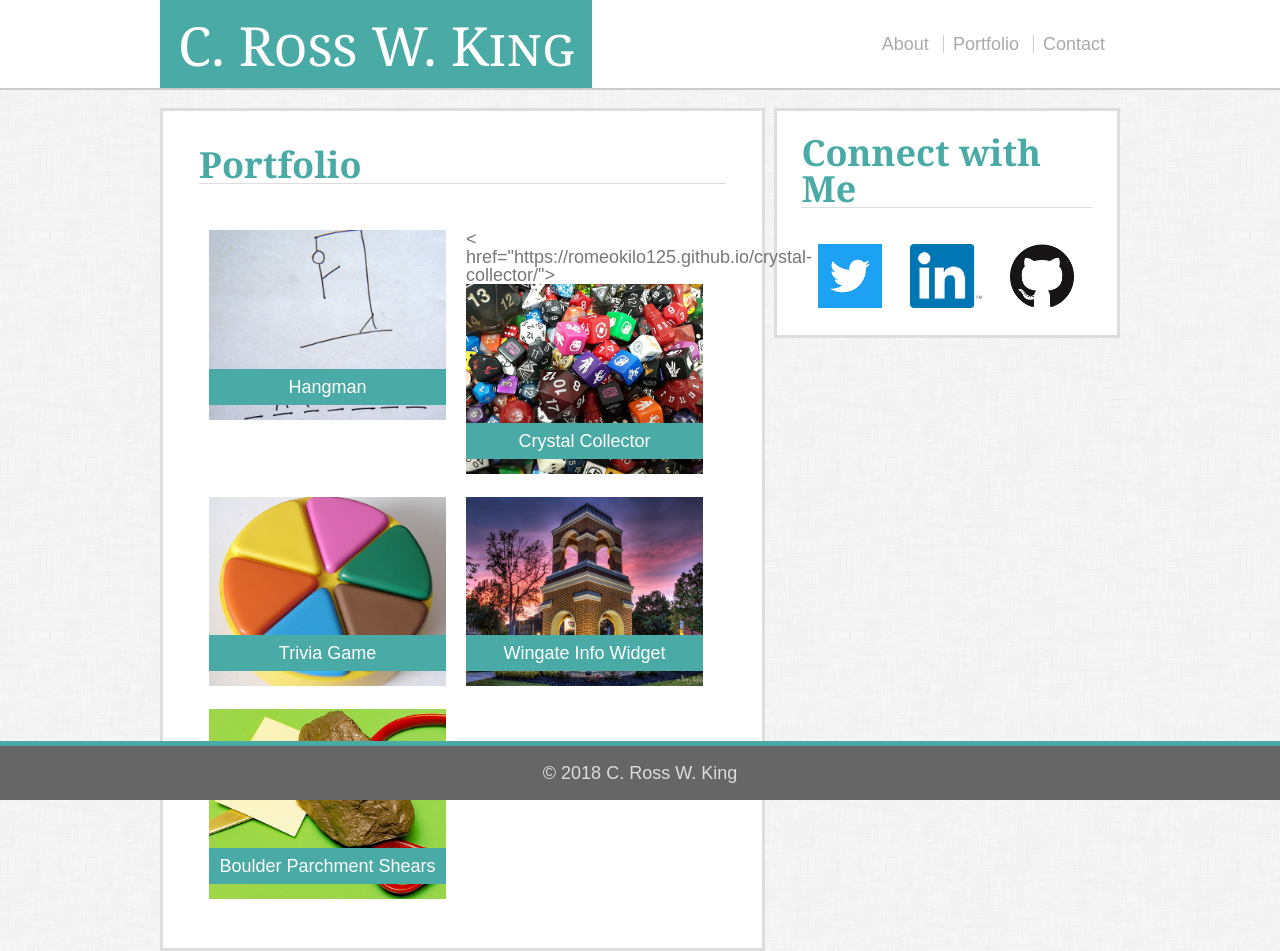
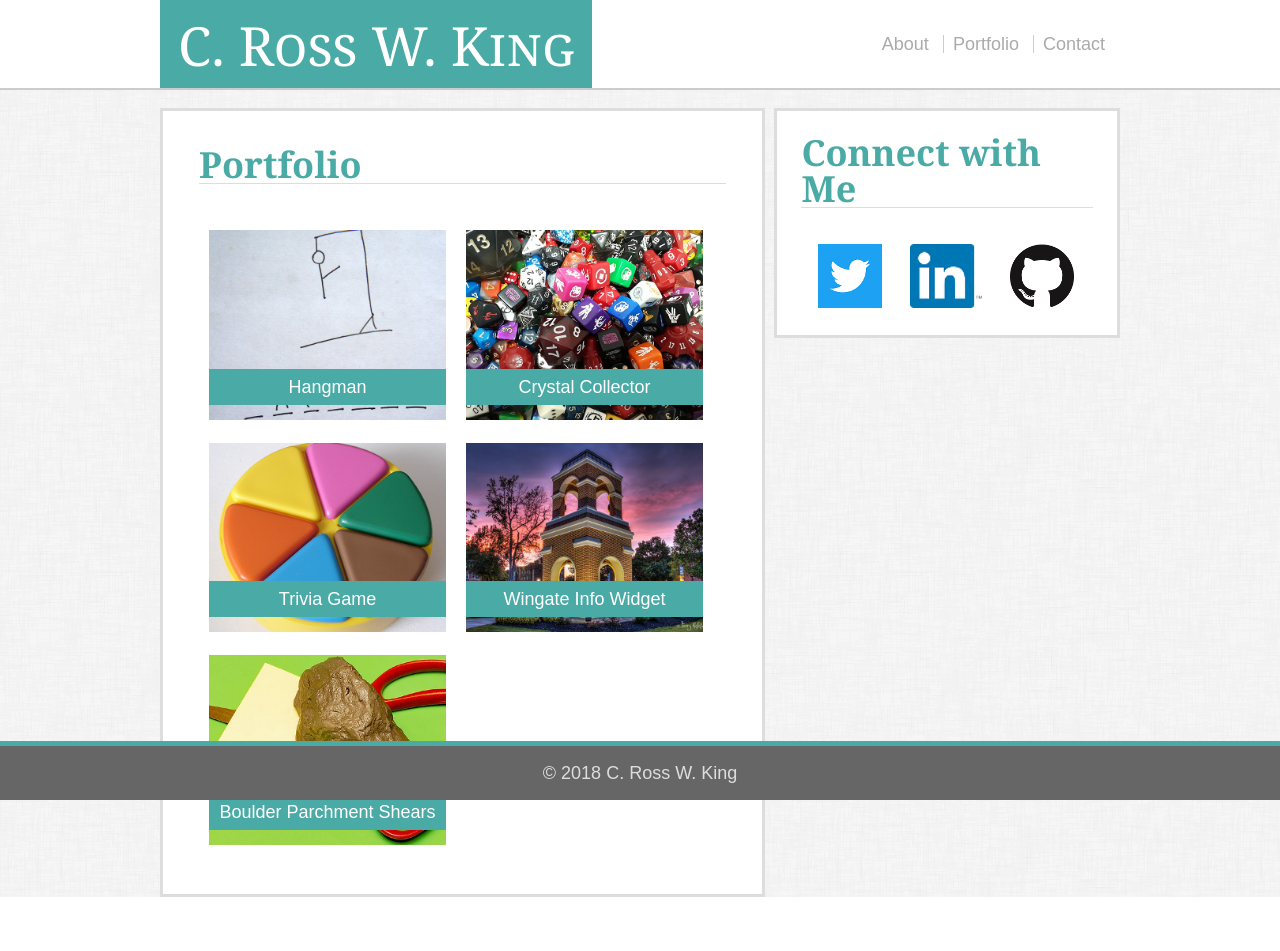
Before and after one commit to RomeoKilo125/responsive-portfolio, a plain HTML site: page portfolio.html in a window 1280 px wide. After the commit the page ends 897 px from the top, so only its background shows below. Drawn offline with Linux system fonts and the light colour scheme.

Commit message:
fixed crystal collector link

```diff
--- a/portfolio.html
+++ b/portfolio.html
@@ -38,7 +38,7 @@
       </div>
 
       <div class="portfolioItem">
-        < href="https://romeokilo125.github.io/crystal-collector/">
+        <a href="https://romeokilo125.github.io/crystal-collector/">
           <img src="assets/images/rpgDice.png" />
           <div class="portfolioLabel">
             Crystal Collector
```
